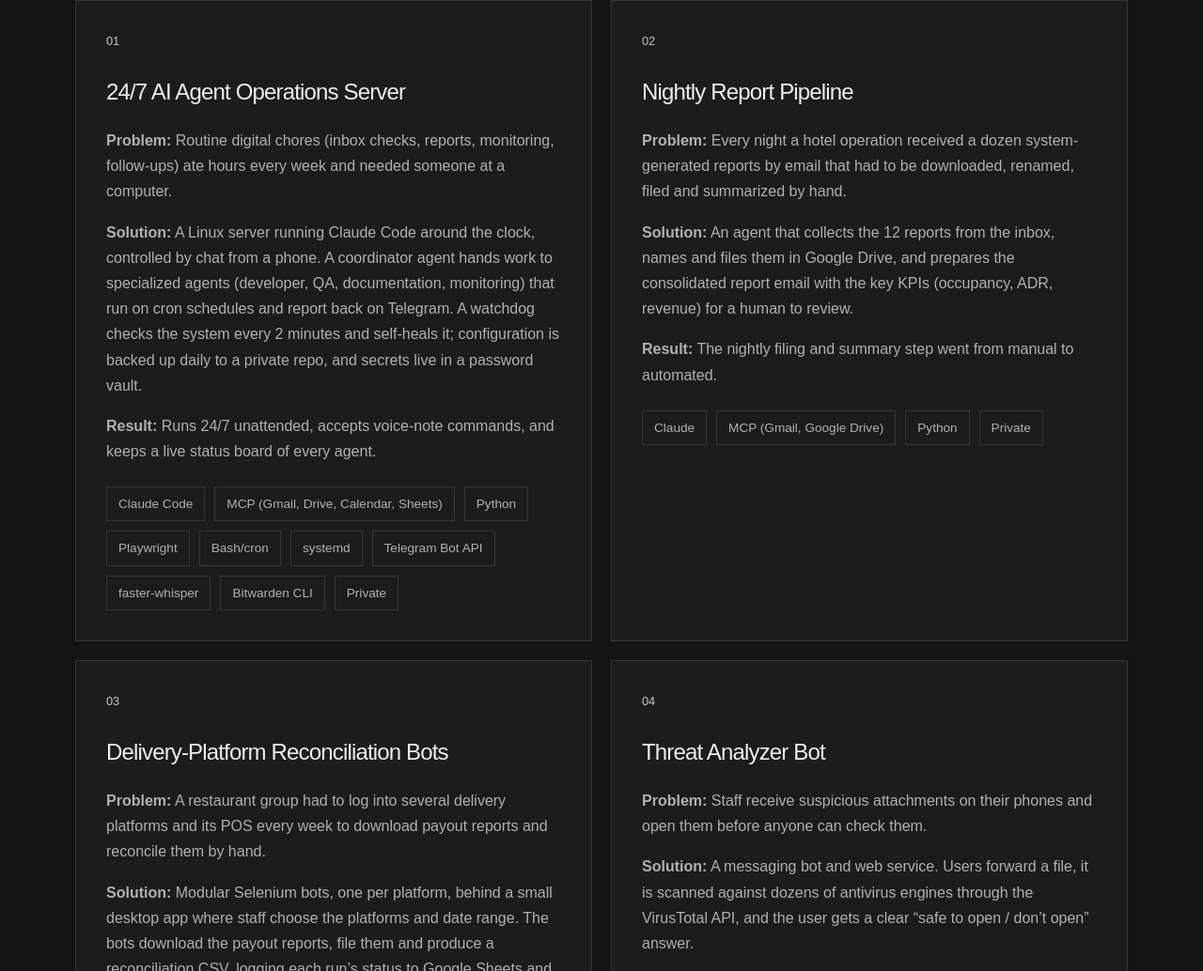
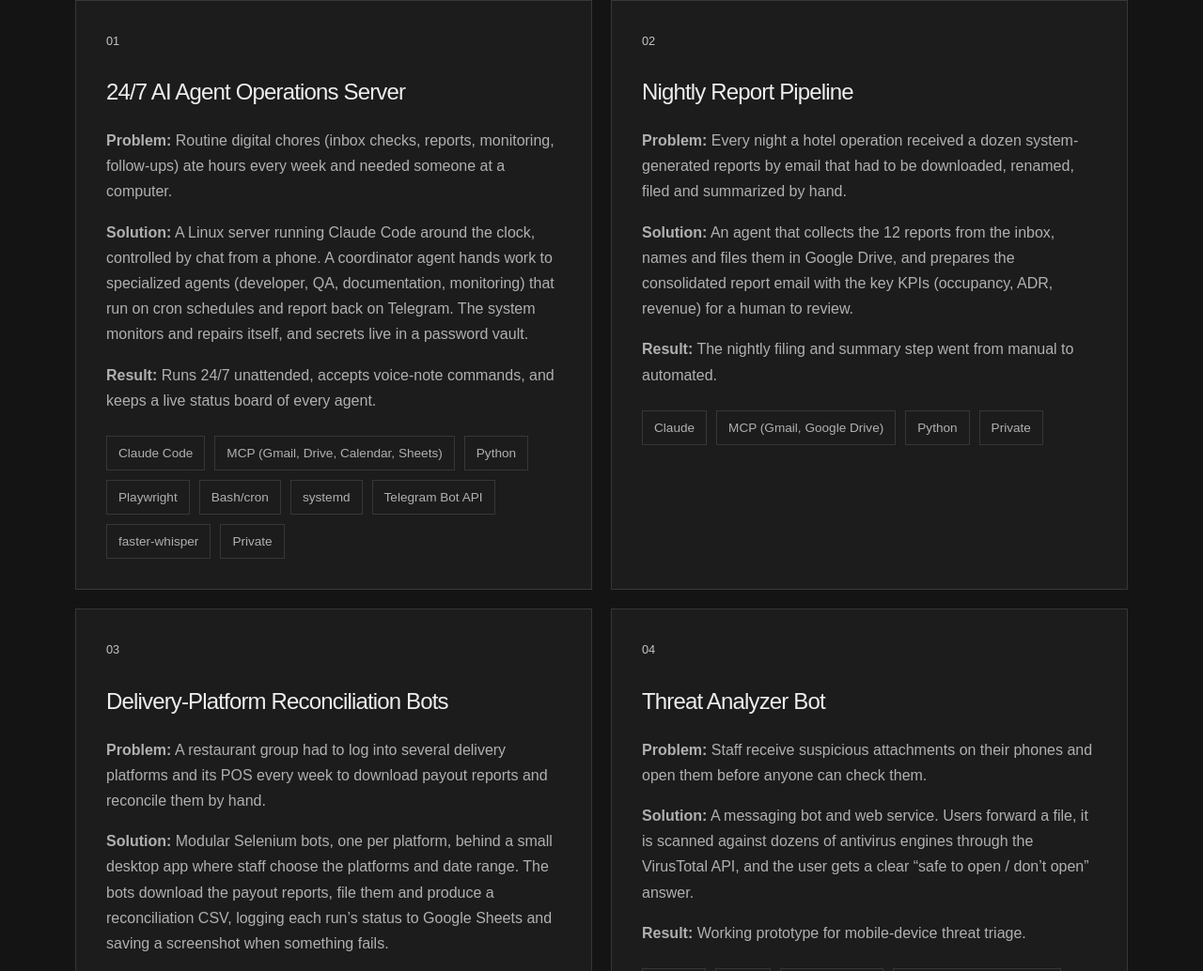
Before and after one commit to franbucho/pweb, a plain HTML site: page Projects.html in a window 1280 px wide. Shown: the part 700-1734 px from the top of the page at 94% size. Drawn offline with Linux system fonts and the light colour scheme.

Commit message:
Hide countdown label at launch, trim About repetition and server details
- Release countdown label and hero separator now hide with the timer at zero
- Remove duplicated Venezuela/New York mention in About
- Drop Bitwarden tag and watchdog/backup details from the agent server card

Co-Authored-By: Claude Opus 5.5 <noreply@anthropic.com>

```diff
--- a/Projects.html
+++ b/Projects.html
@@ -26,9 +26,9 @@
   <section class="section"><div class="container"><div class="grid two">
     <article class="card" id="agent-server"><span class="number">01</span><h3>24/7 AI Agent Operations Server</h3>
       <p><strong>Problem:</strong> Routine digital chores (inbox checks, reports, monitoring, follow-ups) ate hours every week and needed someone at a computer.</p>
-      <p><strong>Solution:</strong> A Linux server running Claude Code around the clock, controlled by chat from a phone. A coordinator agent hands work to specialized agents (developer, QA, documentation, monitoring) that run on cron schedules and report back on Telegram. A watchdog checks the system every 2 minutes and self-heals it; configuration is backed up daily to a private repo, and secrets live in a password vault.</p>
+      <p><strong>Solution:</strong> A Linux server running Claude Code around the clock, controlled by chat from a phone. A coordinator agent hands work to specialized agents (developer, QA, documentation, monitoring) that run on cron schedules and report back on Telegram. The system monitors and repairs itself, and secrets live in a password vault.</p>
       <p><strong>Result:</strong> Runs 24/7 unattended, accepts voice-note commands, and keeps a live status board of every agent.</p>
-      <div class="tags"><span class="tag">Claude Code</span><span class="tag">MCP (Gmail, Drive, Calendar, Sheets)</span><span class="tag">Python</span><span class="tag">Playwright</span><span class="tag">Bash/cron</span><span class="tag">systemd</span><span class="tag">Telegram Bot API</span><span class="tag">faster-whisper</span><span class="tag">Bitwarden CLI</span><span class="tag">Private</span></div>
+      <div class="tags"><span class="tag">Claude Code</span><span class="tag">MCP (Gmail, Drive, Calendar, Sheets)</span><span class="tag">Python</span><span class="tag">Playwright</span><span class="tag">Bash/cron</span><span class="tag">systemd</span><span class="tag">Telegram Bot API</span><span class="tag">faster-whisper</span><span class="tag">Private</span></div>
     </article>
     <article class="card" id="report-pipeline"><span class="number">02</span><h3>Nightly Report Pipeline</h3>
       <p><strong>Problem:</strong> Every night a hotel operation received a dozen system-generated reports by email that had to be downloaded, renamed, filed and summarized by hand.</p>
```
Also changed, not shown: About-Me.html (+1 -1 lines), DataVisualitation.html (+1 -1 lines), index.html (+1 -1 lines).
